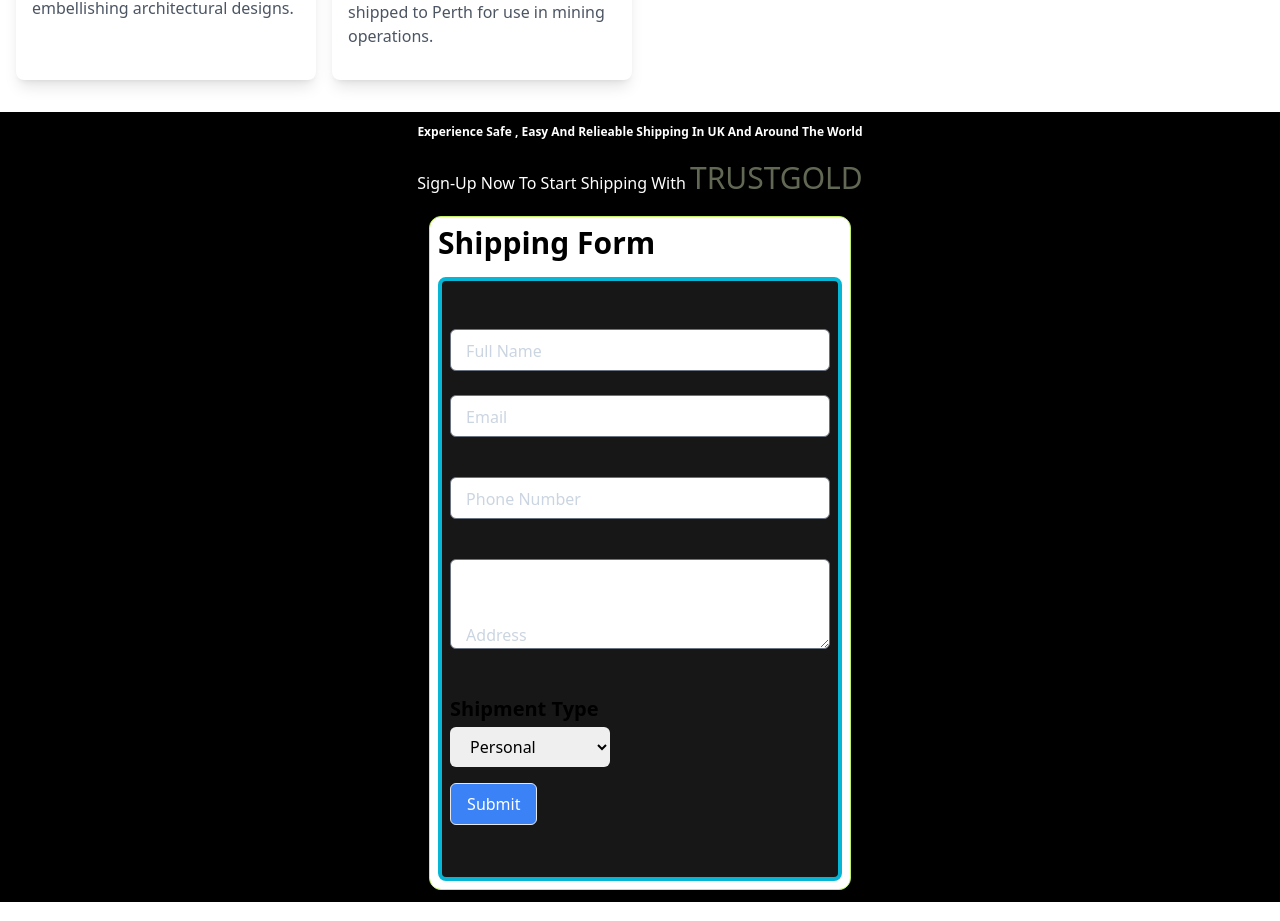
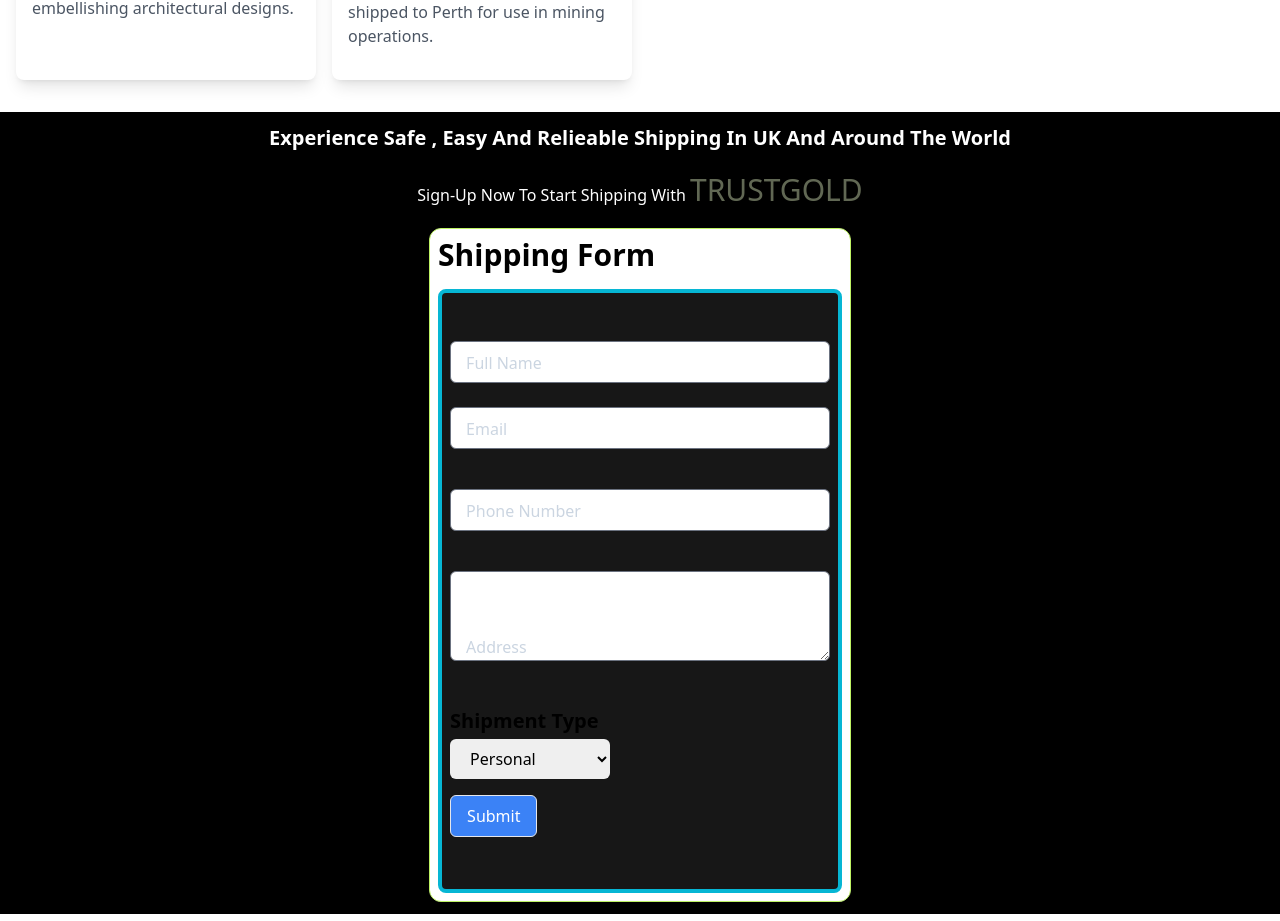
Before and after one commit to Tgodmuna/consignment_client, a React (Create React App) app: page / in a window 1280 px wide. Shown: the part 4843-5764 px from the top of the page. Built offline with nearby package versions, Linux system fonts and the light colour scheme; the HTML template or start-up script is replaced by a standard one.

Commit message:
New Feature:

```diff
--- a/src/components/Section_3/CallToAction.tsx
+++ b/src/components/Section_3/CallToAction.tsx
@@ -5,10 +5,10 @@ export const CallToAction = () => {
     <div
       id='section6'
       className='bg-black p-2 flex flex-col gap-y-5 items-center justify-center py-3'>
-      <h1 className='text-white capitalize text-xs font-bold text-center '>
+      <h1 className='text-white capitalize text-xs font-bold text-center md:text-xl md:w-full'>
         experience safe , easy and relieable shipping in UK and around the world
       </h1>
-      <p className='text-white text-center capitalize font-extralight'>
+      <p className='text-white text-center capitalize font-extralight md:text-pretty'>
         sign-up now to start shipping with{" "}
         <span className='text-3xl text-lime-100 uppercase flashing-text'>
           TrustGold
```
